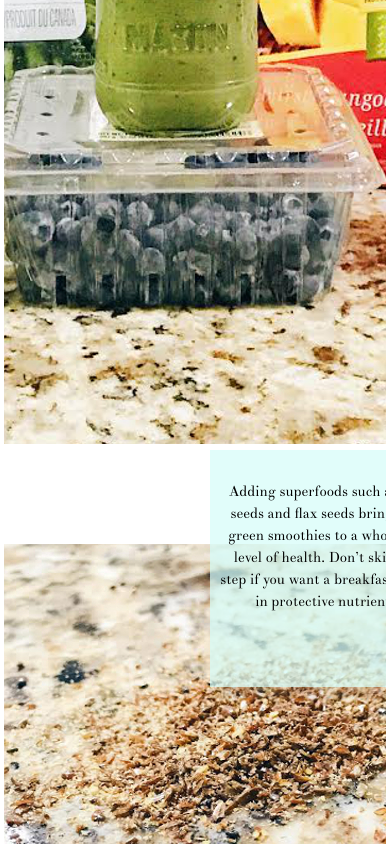
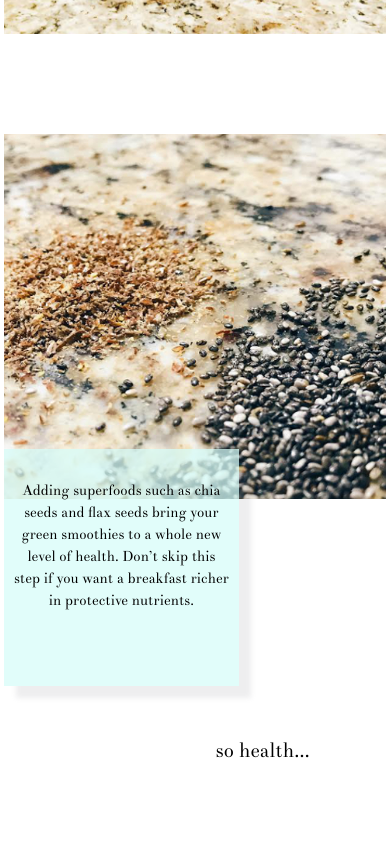
Before and after one commit to NathaleePG/greensmoothie, a plain HTML site: page index.html in a window 390 px wide. Shown: the part 900-1744 px from the top of the page. Drawn offline with Linux system fonts and the light colour scheme.

Commit message:
Add files via upload

```diff
--- a/index.css
+++ b/index.css
@@ -230,6 +230,10 @@ li span{
     overflow:hidden;
 }
 
+#main p, #main div{
+    opacity:0;
+}
+
 #head{
     font-size:2.25em;
     margin-bottom:50px;
@@ -404,6 +408,35 @@ li span{
     }
 }
 
+@media screen and (max-width:660px){
+    #pic1{
+        background-size:660px 390px;
+        height:375px;
+    }
+
+    #box{
+        position:relative;
+        left:0;
+        top:0;
+        margin-top:-50px;
+    }
+
+    #pic2{
+        background-size:660px 376px;
+        height:365px;
+        width:100%;
+    }
+
+    #pic3{
+        margin-left:0;
+    }
+
+    #pic3 p{
+        font-size:1.75em;
+        background-color: rgba(255, 255, 255, 0.5);
+    }
+}
+
 @media screen and (max-width:575px) {
     #containerSec form{
         display:none;
--- a/index.js
+++ b/index.js
@@ -48,6 +48,10 @@ $(function() {
         }
     });
 
+    $("#main").children().delay(300).each(function(){
+        $(this).delay(200 * ($(this).index() + 1)).animate({opacity:1},500);
+    })
+
 
     /*
     $nav.on("mouseover", function(){
```
